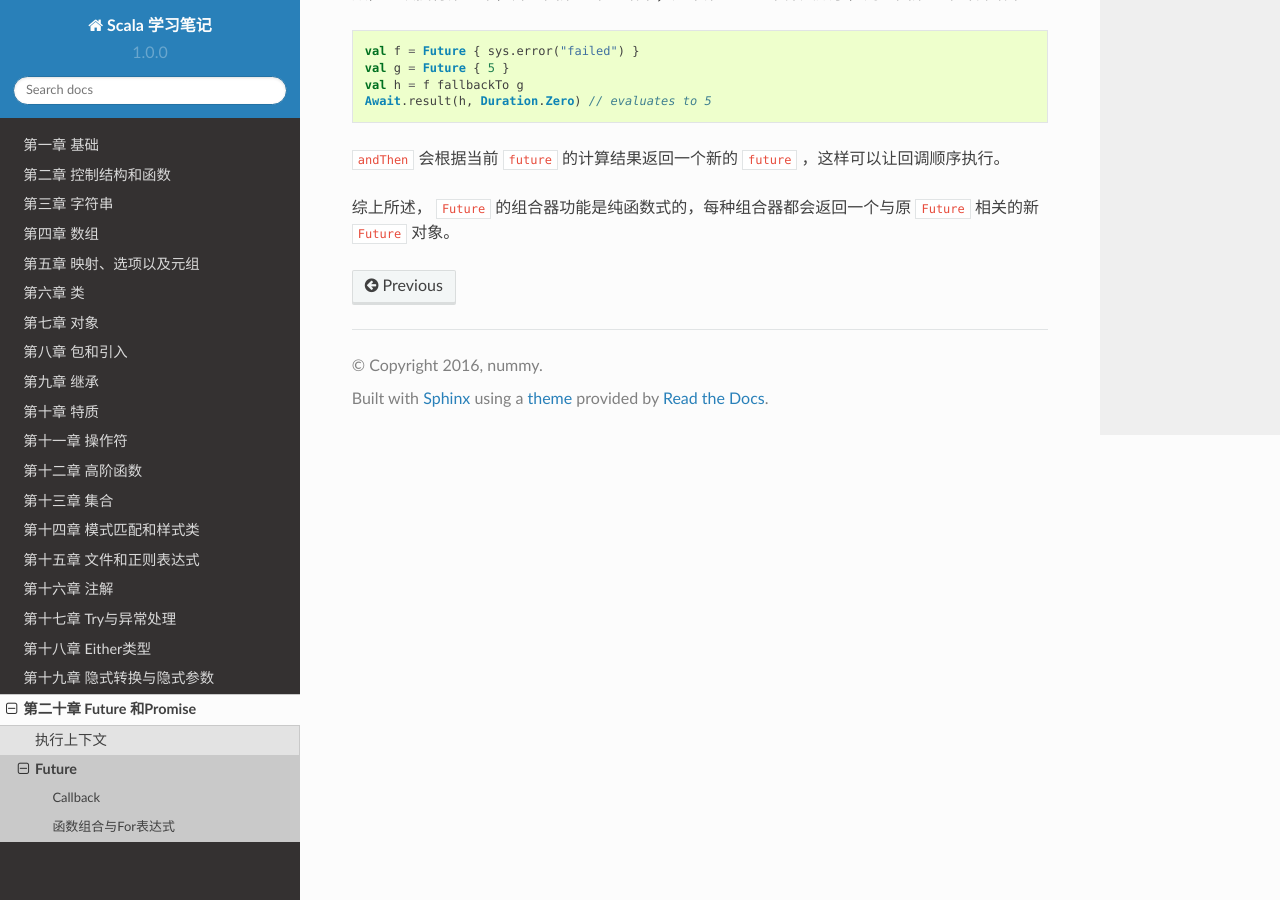
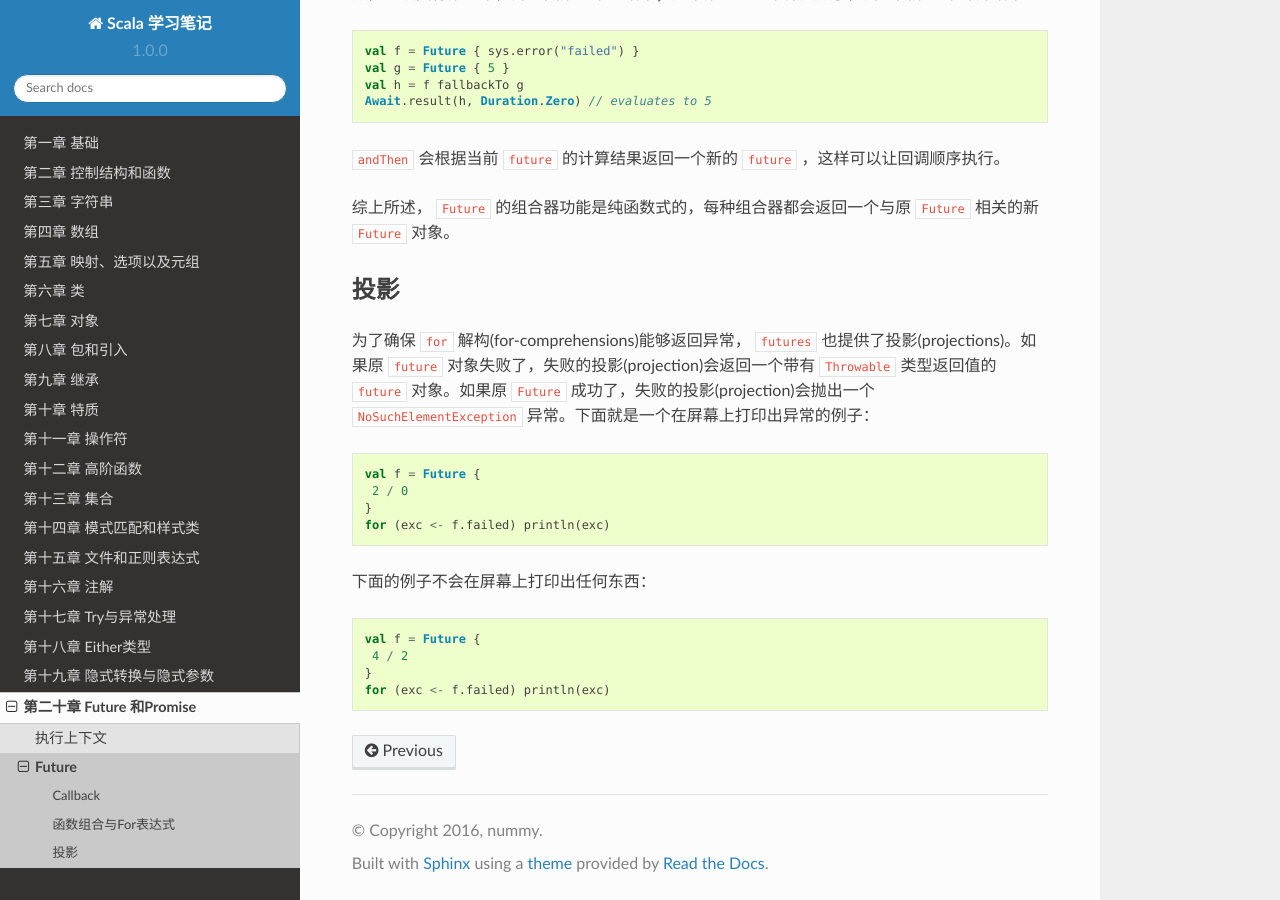
Before and after one commit to nummy/learning-scala, a Sphinx documentation site: the page built from source/chapter/sub20/future.rst, in a window 1280 px wide and 900 px high, scrolled down 6751 px. Built offline with Sphinx 7.4.7 and the Read the Docs theme 2.0.0, drawn with Linux system fonts in a browser that asks for light colours; pages that are not in the unit, such as notebooks, are missing from menus.

Commit message:
Update future.rst

```diff
--- a/source/chapter/sub20/future.rst
+++ b/source/chapter/sub20/future.rst
@@ -298,3 +298,24 @@ Callback
 ``andThen`` 会根据当前 ``future`` 的计算结果返回一个新的 ``future`` ，这样可以让回调顺序执行。
 
 综上所述， ``Future`` 的组合器功能是纯函数式的，每种组合器都会返回一个与原 ``Future`` 相关的新 ``Future`` 对象。
+
+投影
+----
+
+为了确保 ``for`` 解构(for-comprehensions)能够返回异常， ``futures`` 也提供了投影(projections)。如果原 ``future`` 对象失败了，失败的投影(projection)会返回一个带有 ``Throwable`` 类型返回值的 ``future`` 对象。如果原 ``Future`` 成功了，失败的投影(projection)会抛出一个 ``NoSuchElementException`` 异常。下面就是一个在屏幕上打印出异常的例子：
+
+.. code-block:: scala
+
+  val f = Future {
+   2 / 0
+  }
+  for (exc <- f.failed) println(exc)
+
+下面的例子不会在屏幕上打印出任何东西：
+
+.. code-block:: scala
+
+  val f = Future {
+   4 / 2
+  }
+  for (exc <- f.failed) println(exc)
```
